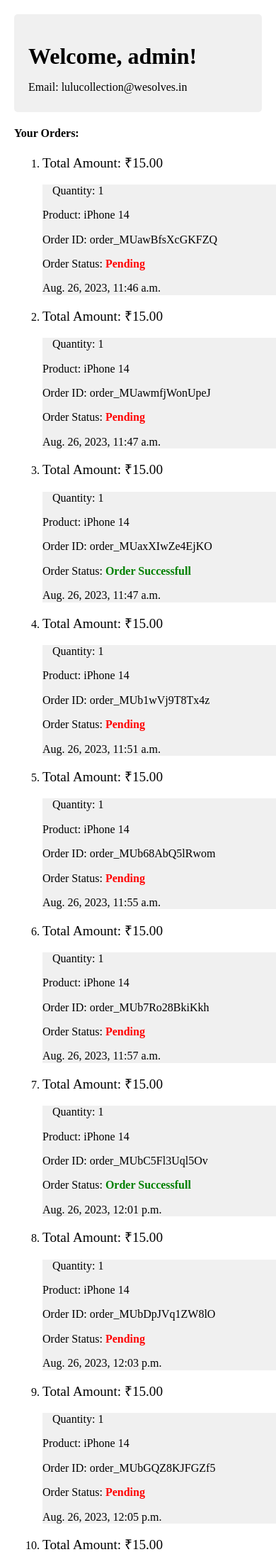
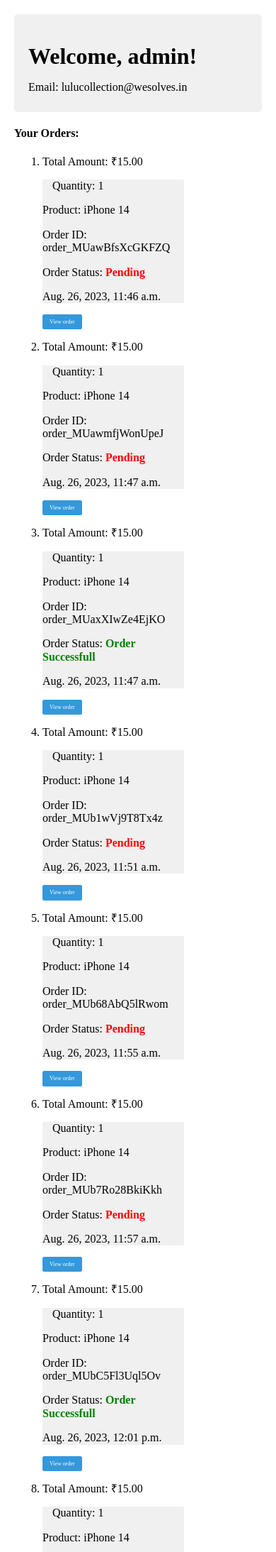
Before and after one commit to sohangpurh53/eccomerce, a Django app: page /userprofile/ in a window 390 px wide; the page is wider, and only the part inside the window is pictured. Shown: the part 55-2242 px from the top of that part at 71% size. Run offline with Django 4.2, Linux system fonts and the light colour scheme; a user stored in the database is signed in; data comes from the database, SQL or seed files in the repository; both versions use the stored data as it was after the commit.

Commit message:
updated code august26 2023 1:30pm

```diff
--- a/cart/forms.py
+++ b/cart/forms.py
@@ -54,6 +54,8 @@ class SignupForm(UserCreationForm):
                 message = 'Thank you for signing up!'
                 from_email = settings.EMAIL_HOST_USER
                 recipient_list = [user.email]
+
+
                 html_message = render_to_string('signupemail.html')
                 send_mail(subject, message, from_email, recipient_list, html_message=html_message)
 
--- a/cart/urls.py
+++ b/cart/urls.py
@@ -25,7 +25,8 @@ urlpatterns = [
     path('product/<int:product_id>/edit_review/<int:review_id>/', views.edit_review, name='edit_review'),
     path('about-us-form/', views.edit_about_us, name='edit_about_us'),
      path('about-us/', views.about_us, name='about_us'),
-     path('product/image/<int:product_id>/', views.product_image, name='product_image')
+     path('product/image/<int:product_id>/', views.product_image, name='product_image'),
+      path('order/<int:order_id>/', views.order_detail_view, name='order_detail_view'),
 
 
 
--- a/cart/views.py
+++ b/cart/views.py
@@ -656,3 +656,16 @@ def about_us(request):
     # Retrieve the AboutUs instance for the logged-in seller
     about_us = AboutUs.objects.last()
     return render(request, 'about_us.html', {'about_us': about_us})
+
+
+@login_required(login_url='signin')
+def order_detail_view(request, order_id):
+    order = get_object_or_404(Order, id=order_id)
+    shipping_address = ShippingAddress.objects.get(user=request.user)  # Assuming each user has a single shipping address
+
+    context = {
+        'order': order,
+        'shipping_address': shipping_address,
+    }
+
+    return render(request, 'order_details.html', context)
--- a/media/css/userprofile.css
+++ b/media/css/userprofile.css
@@ -89,6 +89,25 @@ a:hover {
 #user-total{
     font-size: 1.2rem;
 }
+
+
+#view-button {
+    display: inline-block;
+    padding: 10px 20px;
+    background-color: #3498db;
+    color: #ffffff;
+    border: none;
+    border-radius: 5px;
+    text-align: center;
+    text-decoration: none;
+    font-size: 16px;
+    transition: background-color 0.3s ease;
+}
+
+#view-button:hover {
+    background-color: #2980b9;
+}
+
 @media (max-width: 767px){
     .container {
         max-width: 400px;
@@ -96,6 +115,21 @@ a:hover {
         padding: 20px;
     }
 
+    #user-order ul li{
+        margin-bottom: 15px;
+        width: 200px;
+        height: auto;
+        background-color: #f0f0f0;
+    }
+    #user-total{
+        font-size: 1rem;
+    }
+    #view-button {
+        display: inline-block;
+        padding: 6px 10px;
 
+        border-radius: 2.5px;
+        font-size: 8px;
+    }
 
   }
--- a/templates/orderconfirmationemail.html
+++ b/templates/orderconfirmationemail.html
@@ -82,7 +82,7 @@
             {% for item in order_items %}
             <div class="order-item">
                 <p class="item-name">{{ item.product.name }}</p>
-                <img src="{{ item.product.image.url }}" alt="Product 1">
+                <!-- <img src="{{ item.product.image.url }}" alt="Product 1"> -->
                 <p class="item-price">Price: {{ item.product.price }} INR</p>
                 <p>Quantity: {{ item.quantity }}</p>
             </div>
--- a/templates/sellerorderconfirmation.html
+++ b/templates/sellerorderconfirmation.html
@@ -72,7 +72,7 @@
             <ul>
                 {% for item in order_items %}
                 <li>
-                    <img class="item-image" src="{{ image }}" alt="{{ item.product.name }}">
+                    <!-- <img class="item-image" src="{{ image }}" alt="{{ item.product.name }}"> -->
                     <div class="item-details">
                         <p><strong>{{ item.product.name }}</strong></p>
                         <p>Quantity: {{ item.quantity }}</p>
--- a/templates/signupemail.html
+++ b/templates/signupemail.html
@@ -48,7 +48,7 @@
 <body>
     <div class="container">
         <div class="header">
-            <img src="/logo.png" alt="Logo" class="logo">
+            <!-- <img src="/logo.png" alt="Logo" class="logo"> -->
             <h1>Welcome to Our Lulu-Collection53 Store</h1>
         </div>
         <p class="message">Thank you for joining our community of savvy shoppers! We're excited to have you on board. Get ready for a seamless shopping experience filled with great deals and quality products.</p>
--- a/templates/userprofile.html
+++ b/templates/userprofile.html
@@ -38,6 +38,7 @@
                             </p>
                             <p>{{order_entry.order.created_at}}</p>
                         </li>
+                        <a id="view-button"  href="{% url 'order_detail_view' order_id=order_item.order.id %}">View order</a>
                     {% endfor %}
                 </ul>
              {% empty %}
```
Also changed, not shown: media/css/single_order_details.css (added, +48 -0 lines), templates/order_details.html (added, +36 -0 lines), db.sqlite3.
